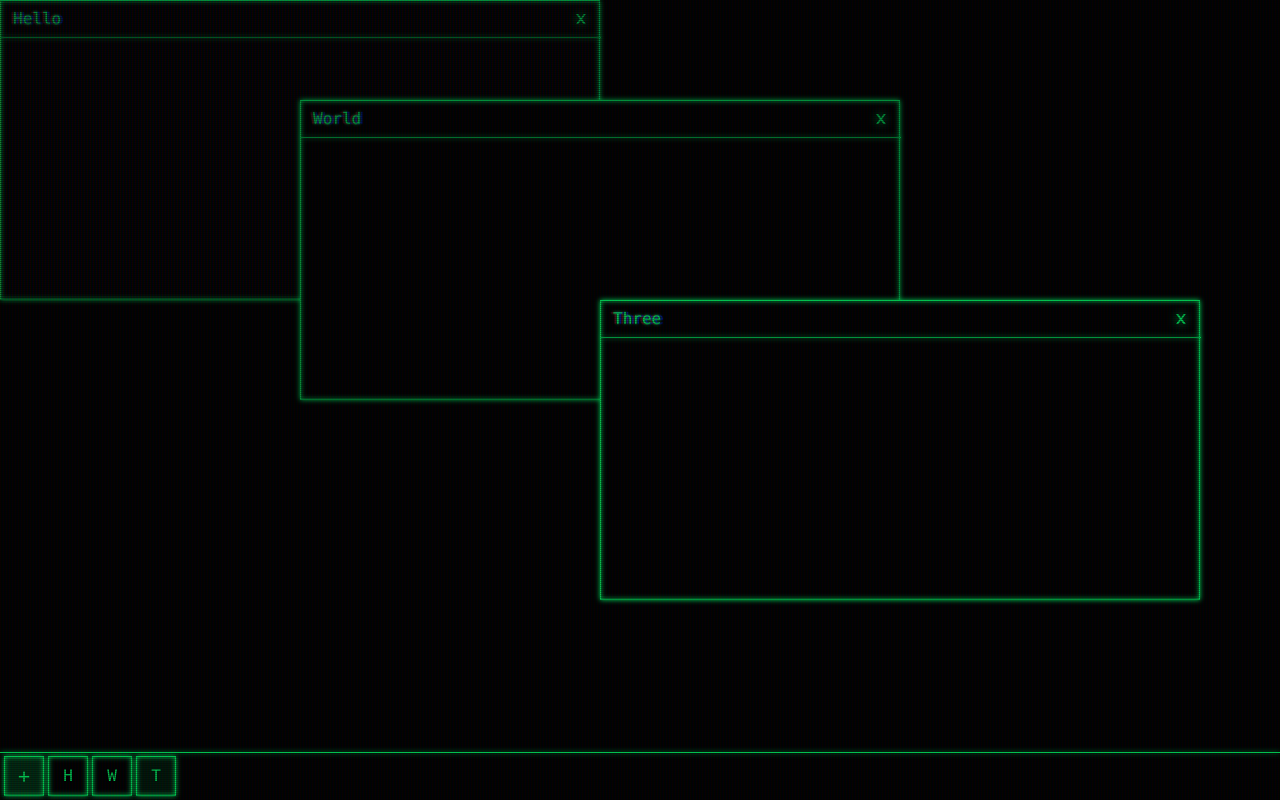
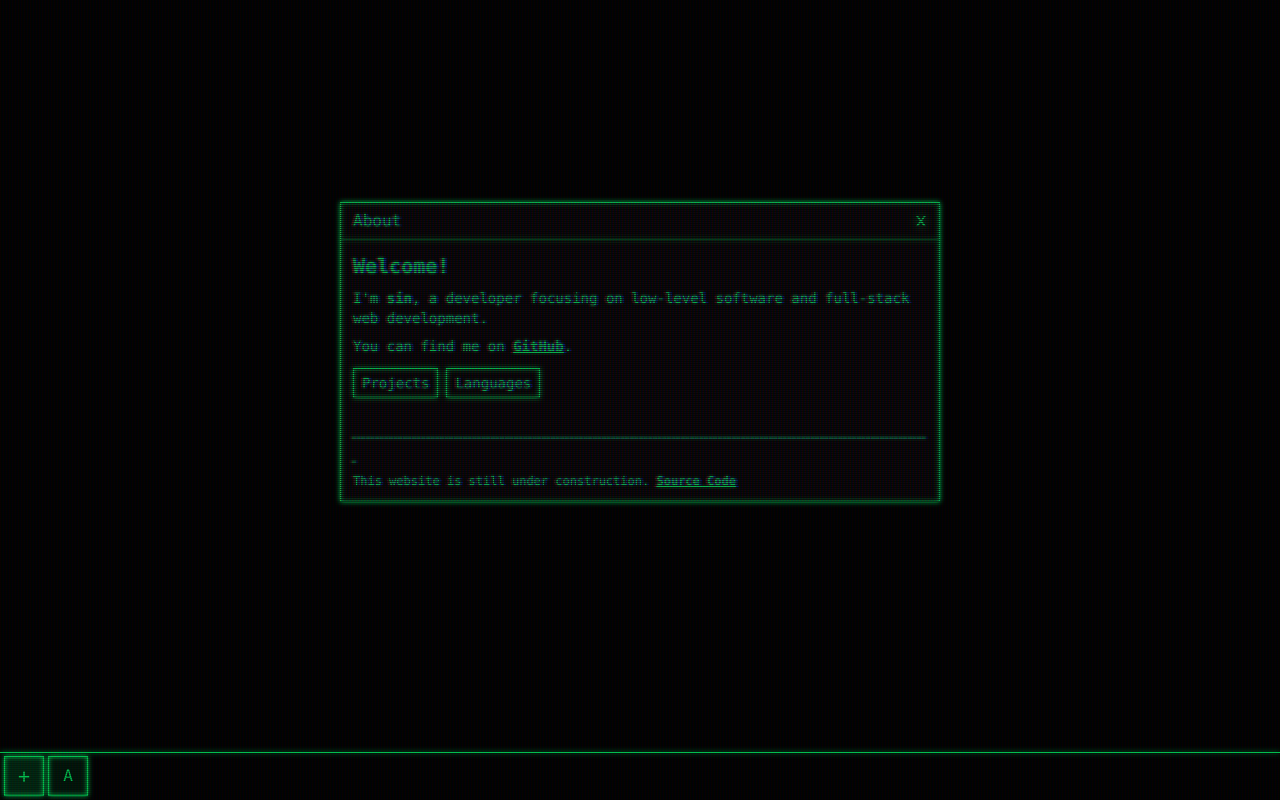
Before and after one commit to sinjs/portfolio, a React (Vite) app: page / in a window 1280 px wide. Built offline with nearby package versions, Linux system fonts and the light colour scheme.

Commit message:
add main window

```diff
--- a/src/App.tsx
+++ b/src/App.tsx
@@ -2,7 +2,77 @@
 import { useWindowManager } from "./hooks/use-window-manager";
 import { cn } from "./lib/utils";
 
+/*
+function ProjectsWindow() {
+  return (
+    <div className="grid grid-cols-3 p-3 gap-3">
+      <div>1</div>
+      <div>2</div>
+      <div>3</div>
+      <div>1</div>
+      <div>2</div>
+      <div>3</div>
+      <div>1</div>
+      <div>2</div>
+      <div>3</div>
+    </div>
+  );
+}
+*/
+
+function AboutWindow() {
+  return (
+    <div className="flex flex-col justify-between h-full p-3">
+      <div className="flex flex-col gap-2">
+        <h1 className="text-xl font-bold">Welcome!</h1>
+        <p className="text-sm">
+          I'm <strong>sin</strong>, a developer focusing on low-level software
+          and full-stack web development.
+        </p>
+        <p className="text-sm">
+          You can find me on{" "}
+          <a
+            className="font-bold underline"
+            href="https://github.com/sinjs"
+            target="_blank"
+          >
+            GitHub
+          </a>
+          .
+        </p>
+        <div className="flex gap-2 pt-1">
+          <button
+            className="border crt border-glow px-2 py-1 text-sm"
+            onClick={() => {}}
+          >
+            Projects
+          </button>
+          <button className="border crt border-glow px-2 py-1 text-sm">
+            Languages
+          </button>
+        </div>
+      </div>
+      <div>
+        {/* HACK: To get the glowing effect, you have to do this for some reason */}
+        <p className="select-none -ml-1 " style={{ letterSpacing: -5 }}>
+          -----------------------------------------------------------------------------------------------------------------------------
+        </p>
+        <p className="text-xs">
+          This website is still under construction.{" "}
+          <a
+            className="font-bold underline"
+            href="https://github.com/sinjs/portfolio"
+            target="_blank"
+          >
+            Source Code
+          </a>
+        </p>
+      </div>
+    </div>
+  );
+}
 function App() {
+  // HACK: fix this please
   const {
     windows,
     unorderedWindows,
@@ -10,11 +80,16 @@
     closeWindow,
     focusWindow,
     onTitlePointerDown,
+    onWindowPointerDown,
   } = useWindowManager({
     initialWindows: [
-      { id: "hello", title: "Hello" },
-      { title: "World", initialX: 300, initialY: 100 },
-      { title: "Three", initialX: 600, initialY: 300 },
+      {
+        title: "About",
+        content: <AboutWindow />,
+
+        initialX: window.innerWidth / 2 - 300,
+        initialY: window.innerHeight / 2 - 150 - 48,
+      },
     ],
   });
 
@@ -31,8 +106,11 @@
             onClose={() => closeWindow(window.id)}
             onMouseDown={() => focusWindow(window.id)}
             onTitlePointerDown={(e) => onTitlePointerDown(window.id, e)}
+            onWindowPointerDown={(e) => onWindowPointerDown(window.id, e)}
             style={{ zIndex: index + 1 }}
-          />
+          >
+            {window.content}
+          </Window>
         );
       })}
       <div
@@ -46,6 +124,7 @@
             onClick={() =>
               createWindow({
                 title: "Example",
+                content: <p>Example</p>,
                 initialX: Math.floor(Math.random() * window.innerWidth),
                 initialY: Math.floor(Math.random() * (window.innerHeight - 40)),
               })
--- a/src/components/window.tsx
+++ b/src/components/window.tsx
@@ -12,6 +12,7 @@
     children?: ReactNode;
     onClose?: () => unknown;
     onTitlePointerDown?: (e: MouseEvent) => unknown;
+    onWindowPointerDown?: (e: MouseEvent) => unknown;
   }
 >(
   (
@@ -21,6 +22,7 @@
       children,
       onClose,
       onTitlePointerDown,
+      onWindowPointerDown,
       className,
       style,
       ...props
@@ -30,16 +32,21 @@
     return (
       <div
         ref={ref}
-        className={cn("absolute bg-black w-[600px] h-[300px] crt", className)}
+        className={cn("absolute bg-black crt", className)}
         {...props}
         style={{
           top: window.position.y,
           left: window.position.x,
+          width: window.size.width,
+          height: window.size.height,
           ...style,
         }}
       >
         <div
-          className={cn(!focused && "opacity-75", "border-glow border h-full")}
+          className={cn(
+            focused ? "text-green-500" : "text-green-500/75",
+            "border-glow border h-full flex flex-col"
+          )}
         >
           <div
             className="h-9 w-full flex items-center justify-between"
@@ -62,8 +69,13 @@
               )}
             </div>
           </div>
-          <div className="w-full bg-green-500 border-glow h-px absolute"></div>
-          <div className="p-3">{children}</div>
+          <div
+            className={cn(
+              "w-full border-glow h-px",
+              focused ? "bg-green-500" : "bg-green-500/75"
+            )}
+          ></div>
+          <div className="grow">{children}</div>
         </div>
       </div>
     );
--- a/src/hooks/use-window-manager.ts
+++ b/src/hooks/use-window-manager.ts
@@ -11,11 +11,16 @@
   return {
     id: newWindow.id ?? crypto.randomUUID(),
     title: newWindow.title,
+    content: newWindow.content,
     position: {
       x: newWindow.initialX ?? 0,
       y: newWindow.initialY ?? 0,
       prevX: 0,
       prevY: 0,
+    },
+    size: {
+      width: newWindow.initialWidth ?? 600,
+      height: newWindow.initialHeight ?? 300,
     },
   };
 }
@@ -109,6 +114,26 @@
     document.addEventListener("pointerup", handlePointerUp);
   }
 
+  function onWindowPointerDown(id: WindowId, e: MouseEvent) {
+    const handlePointerMove = (e: PointerEvent) => {
+      setWindows((windows) => {
+        const draft = windows.find((w) => w.id === id)!.size;
+        const deltaX = e.clientX - draft.width;
+        const deltaY = e.clientY - draft.height;
+        draft.width += deltaX;
+        draft.height += deltaY;
+      });
+    };
+
+    const handlePointerUp = () => {
+      document.removeEventListener("pointermove", handlePointerMove);
+      document.removeEventListener("pointerup", handlePointerUp);
+    };
+
+    document.addEventListener("pointermove", handlePointerMove);
+    document.addEventListener("pointerup", handlePointerUp);
+  }
+
   return {
     unorderedWindows: windows,
     windows: windowOrder
@@ -119,5 +144,6 @@
     closeWindow,
     focusWindow,
     onTitlePointerDown,
+    onWindowPointerDown,
   };
 }
```
Also changed, not shown: src/lib/window.ts (+12 -1 lines).
